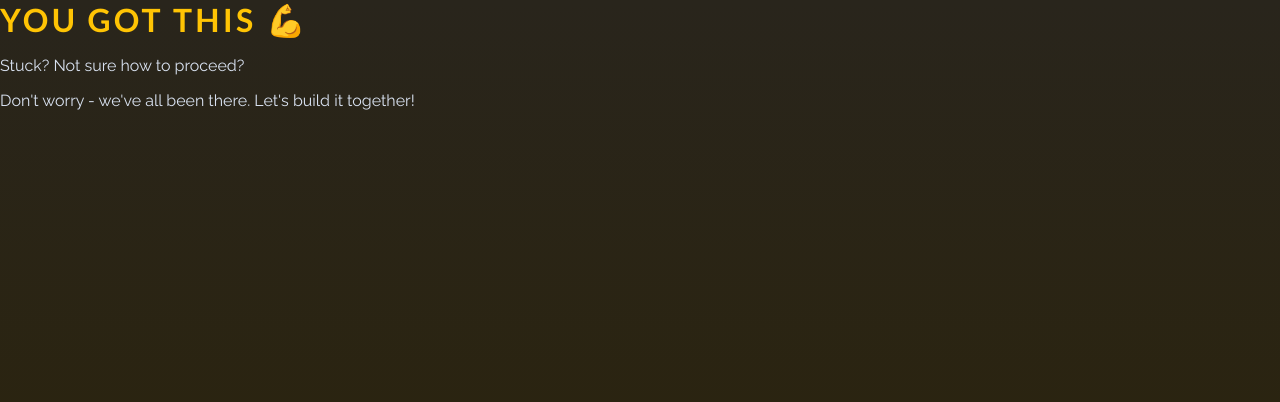
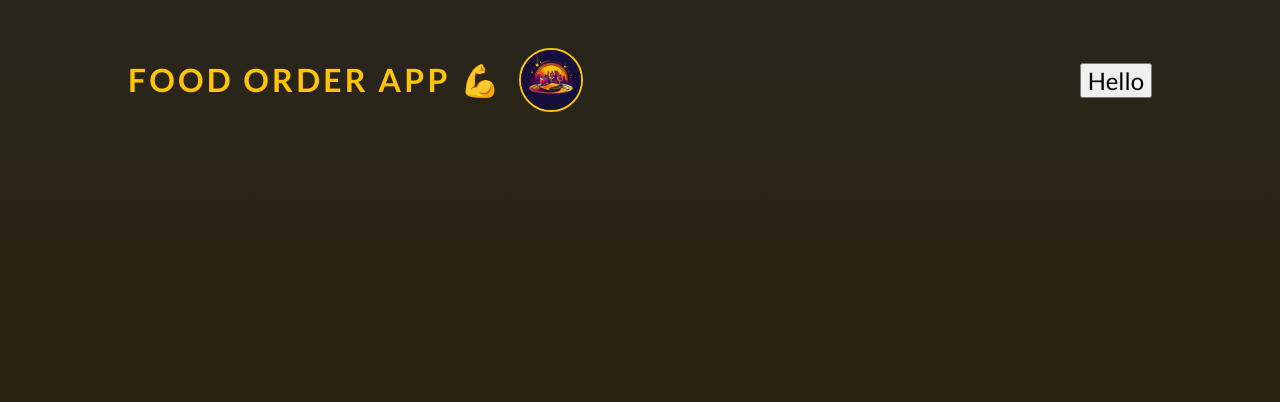
Before and after one commit to Alozi/food-order-app, a React (Vite) app: page / in a window 1280 px wide. Shown: the top 402 px of the page. Built offline with nearby package versions, Linux system fonts and the light colour scheme.

Commit message:
Add Header component

```diff
--- a/src/App.jsx
+++ b/src/App.jsx
@@ -1,9 +1,9 @@
+import Header from "./components/Header";
+
 function App() {
   return (
     <>
-      <h1>You got this 💪</h1>
-      <p>Stuck? Not sure how to proceed?</p>
-      <p>Don't worry - we've all been there. Let's build it together!</p>
+      <Header />
     </>
   );
 }
--- /dev/null
+++ b/src/components/Header.jsx
@@ -0,0 +1,12 @@
+import Image from "../assets/logo.jpg";
+
+export default function Header() {
+  return (
+    <header id="main-header">
+      <h1 id="title">
+        Food Order App 💪 <img src={Image} />
+      </h1>
+      <button>Hello</button>
+    </header>
+  );
+}
```
